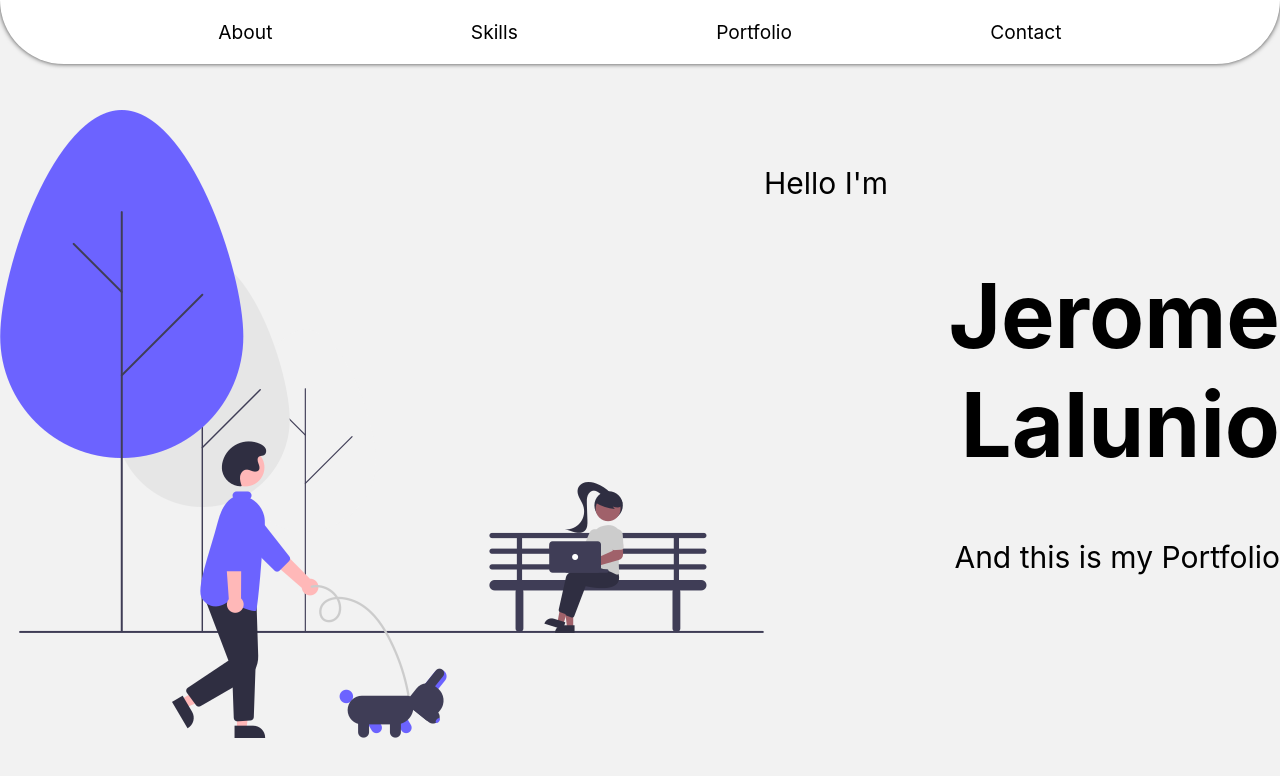
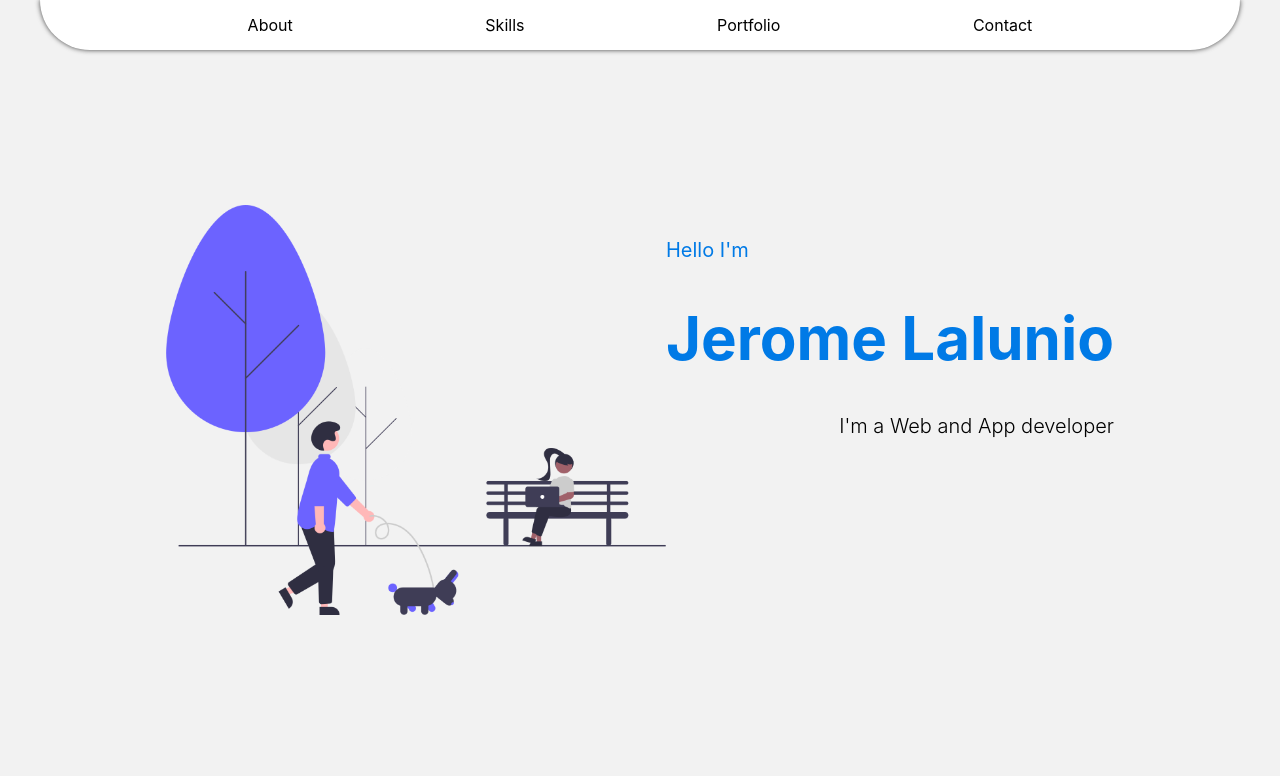
Before and after one commit to JeromeLalunio/Portfolio, a React (Create React App) app: page / in a window 1280 px wide. Shown: the top 776 px of the page. Built offline with nearby package versions, Linux system fonts and the light colour scheme.

Commit message:
finished hero

```diff
--- a/src/App.scss
+++ b/src/App.scss
@@ -1,8 +1,10 @@
+
+
 body {
     background-color: #f2f2f2;
 }
 
 .container{
-    max-width: 1500px;
+    max-width: 1200px;
     margin: auto;
 }
--- a/src/components/hero/hero.js
+++ b/src/components/hero/hero.js
@@ -3,14 +3,12 @@ import background from '../../assets/background.png';
 
 export default function Hero(){
     return <main className = 'hero-main'>
-        <img src={background} alt = 'background'/>
+        <img className = 'hero-background' src={background} alt = 'background'/>
         <div className = 'hero-text'>
             <p className = 'hello'>Hello I'm</p>
             <h1 className = 'name'>Jerome Lalunio</h1>
-            <p>And this is my Portfolio</p>
-            <br />
-            <br />
-            <br />
+            <p className = 'hero-message'>I'm a Web and App developer</p>
+            <br /><br /><br /><br /><br /><br />
         </div>
     </main>
 }
--- a/src/components/hero/hero.scss
+++ b/src/components/hero/hero.scss
@@ -1,17 +1,27 @@
 .hero-main{
     height: 90vh;
-    font-size: 30px;
+    font-size: 20px;
     display: flex;
     align-items: center;
     justify-content: center;
+
+    .hero-background{
+        width: 500px;
+    }
 }
 
 .hero-text{
+    align-items: center;
+    color: #007ae6;
     text-align: end;
     .hello{
         text-align: start;
     }
     .name{
-        font-size: 90px;
+        font-size: 60px;
+    }
+    .hero-message{
+        font-weight: 300;
+        color: #000;
     }
 }
--- a/src/components/navbar/navbar.js
+++ b/src/components/navbar/navbar.js
@@ -2,11 +2,10 @@ import './navbar.scss';
 import NavbarItem from './components/navbar_item';
 
 export default function NavBar() {
-    return <nav>
+    return <nav className = 'nav-bar'>
         <NavbarItem name = 'About'/>
         <NavbarItem name = 'Skills'/>
         <NavbarItem name = 'Portfolio'/>
         <NavbarItem name = 'Contact'/>
-
     </nav>
 }
--- a/src/components/navbar/navbar.scss
+++ b/src/components/navbar/navbar.scss
@@ -1,7 +1,7 @@
 
-nav{
-    font-size: larger;
-    padding: 20px;
+.nav-bar{
+    font-size: medium;
+    padding: 15px;
     border-bottom-left-radius: 65px;
     border-bottom-right-radius: 65px;
     box-shadow: 0 0 5px 0 #404040;
```
Also changed, not shown: 1 other file (tests, documents, lock files or other folders).
